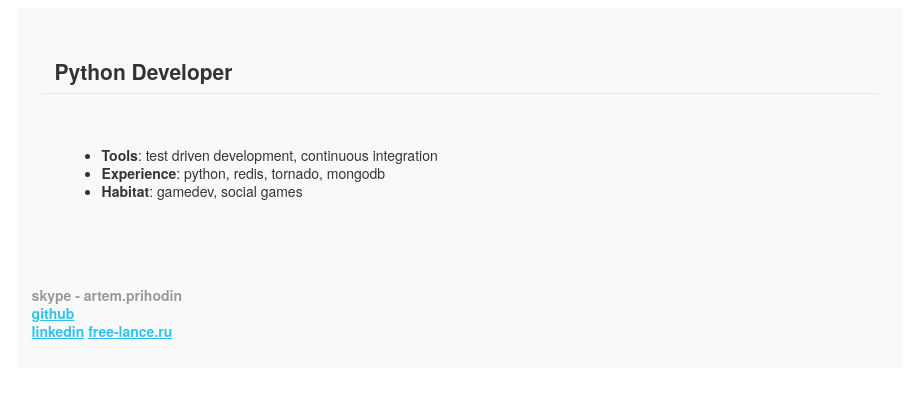
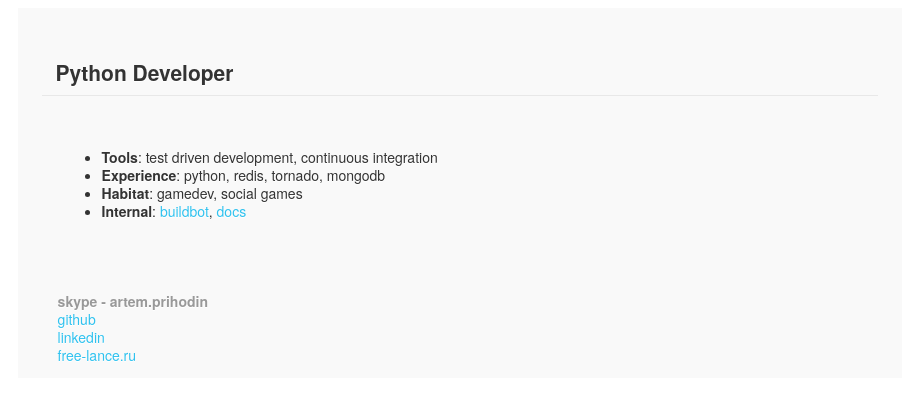
Before and after one commit to dsociative/home, a Jekyll site: the page built from index.md, in a window 1280 px wide. Shown: the top 400 px of the page, without its empty margins (180-1089 px from the left). Built offline with Jekyll 4.4.1, drawn with Linux system fonts in a browser that asks for light colours.

Commit message:
internal links added

```diff
--- a/_includes/contact.md
+++ b/_includes/contact.md
@@ -1,4 +1,4 @@
-**skype - artem.prihodin**
-[**github**](https://github.com/dsociative)
-[**linkedin**](http://www.linkedin.com/pub/artem-prikhodin/37/692/ba7)
-[**free-lance.ru**](http://www.free-lance.ru/users/Disassociative/)
+> **skype - artem.prihodin**
+> [github](https://github.com/dsociative)
+> [linkedin](http://www.linkedin.com/pub/artem-prikhodin/37/692/ba7)
+> [free-lance.ru](http://www.free-lance.ru/users/Disassociative/)
--- a/css/style.css
+++ b/css/style.css
@@ -27,15 +27,15 @@ body {
 
 #contact {
     color: #999;
-	padding: 14px;
     float: left;
 }
 
 a {
     color: #2FC2EF;
+    text-decoration: none;
 }
 
-h2,h4 {
+h1,h2,h4 {
     border-bottom: 1px solid #E8E8E8;
-	padding: 13px;
+    padding: 14px;
 }
--- a/index.md
+++ b/index.md
@@ -3,8 +3,11 @@ layout: default
 title: Artem Prikhodin
 head: Python Developer
 keywords: Python, Developer, Tornado, Redis, CI, TDD, Разработчик, Freelance, Artem Prikhodin, Артем Приходин, Backend
+description: Artem Prikhodin's home page
 ---
+
 
 * **Tools**: test driven development, continuous integration
 * **Experience**: python, redis, tornado, mongodb
 * **Habitat**: gamedev, social games
+* **Internal**: [buildbot](http://build.geektech.ru), [docs](http://doc.geektech.ru)
```
Lines whose indentation alone changed are shown as unchanged.
